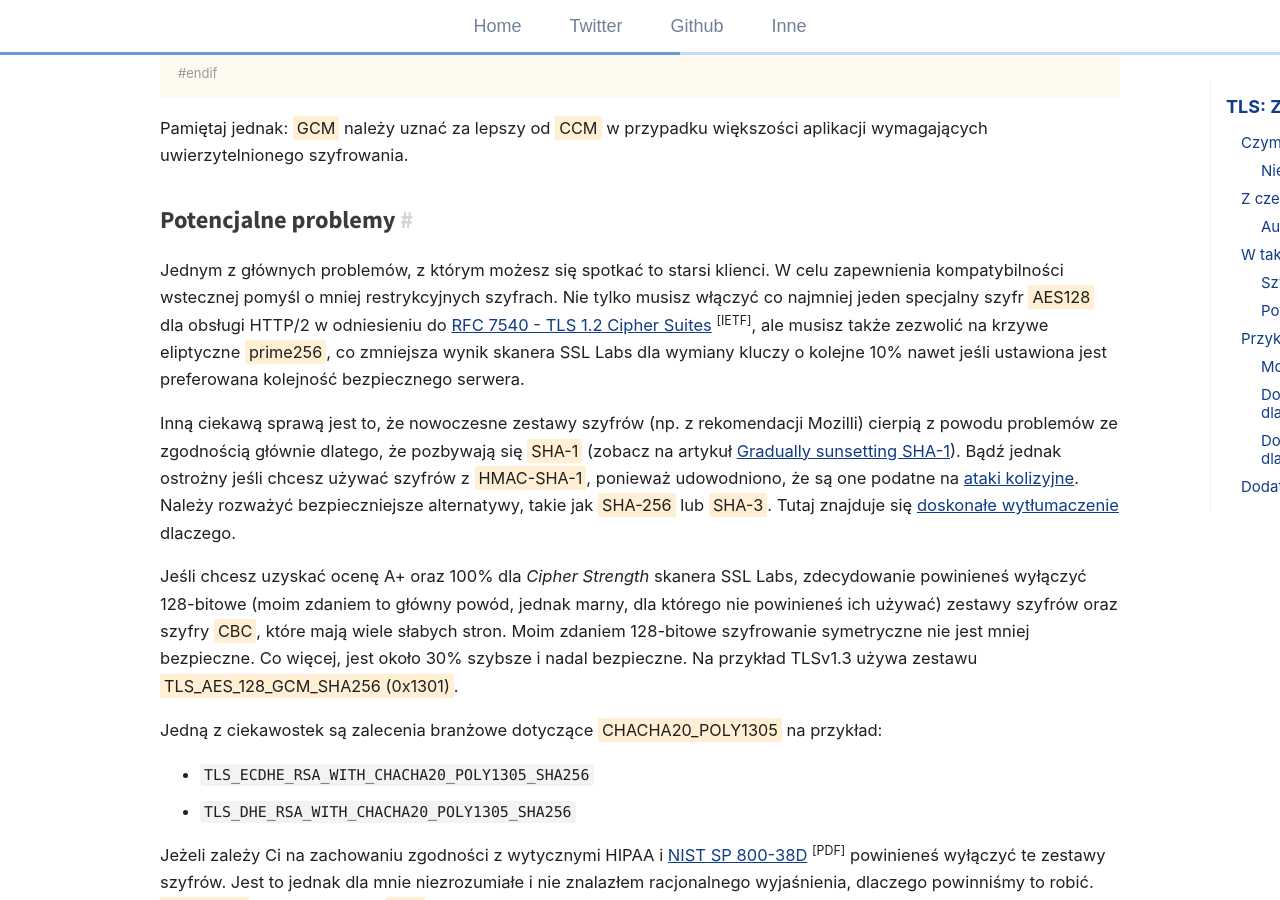
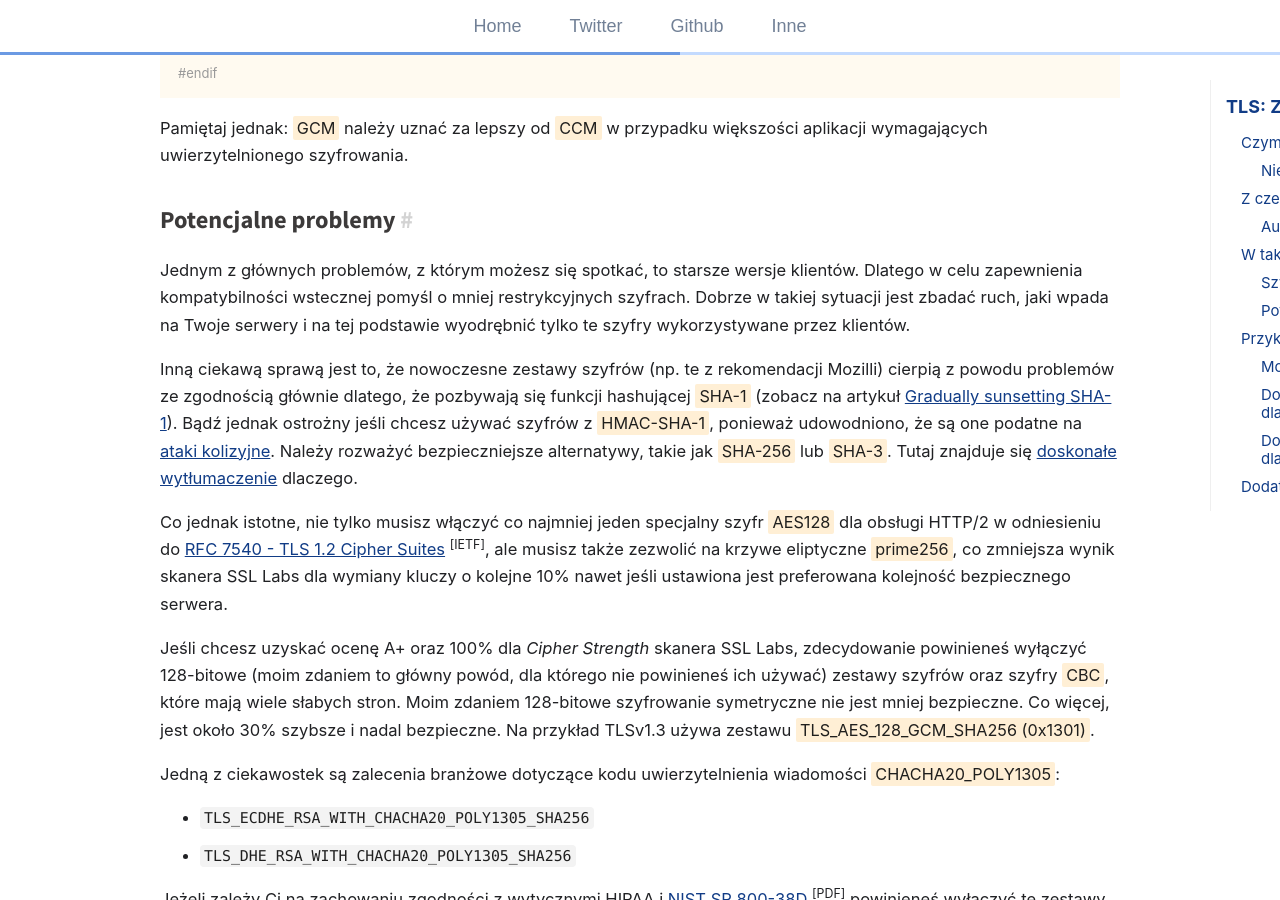
Before and after one commit to git04112019/trimstray.github.io, a Jekyll site: the page built from _posts/2019-12-09-tls-zestawy_szyfrow.md, in a window 1280 px wide and 900 px high, scrolled down 13117 px. Built offline with Jekyll 4.4.1, drawn with Linux system fonts in a browser that asks for light colours; comment, search, counter and statistics services are not loaded.

Commit message:
uncommited changes - signed-off-by: trimstray <trimstray@gmail.com>

```diff
--- a/_posts/2019-12-09-tls-zestawy_szyfrow.md
+++ b/_posts/2019-12-09-tls-zestawy_szyfrow.md
@@ -313,13 +313,15 @@ Pamiętaj jednak: <span class="h-b">GCM</span> należy uznać za lepszy od <span
 
 ### Potencjalne problemy
 
-Jednym z głównych problemów, z którym możesz się spotkać to starsi klienci. W celu zapewnienia kompatybilności wstecznej pomyśl o mniej restrykcyjnych szyfrach. Nie tylko musisz włączyć co najmniej jeden specjalny szyfr <span class="h-b">AES128</span> dla obsługi HTTP/2 w odniesieniu do [RFC 7540 - TLS 1.2 Cipher Suites](https://tools.ietf.org/html/rfc7540#section-9.2.2) <sup>[IETF]</sup>, ale musisz także zezwolić na krzywe eliptyczne <span class="h-b">prime256</span>, co zmniejsza wynik skanera SSL Labs dla wymiany kluczy o kolejne 10% nawet jeśli ustawiona jest preferowana kolejność bezpiecznego serwera.
+Jednym z głównych problemów, z którym możesz się spotkać, to starsze wersje klientów. Dlatego w celu zapewnienia kompatybilności wstecznej pomyśl o mniej restrykcyjnych szyfrach. Dobrze w takiej sytuacji jest zbadać ruch, jaki wpada na Twoje serwery i na tej podstawie wyodrębnić tylko te szyfry wykorzystywane przez klientów.
 
-Inną ciekawą sprawą jest to, że nowoczesne zestawy szyfrów (np. z rekomendacji Mozilli) cierpią z powodu problemów ze zgodnością głównie dlatego, że pozbywają się <span class="h-b">SHA-1</span> (zobacz na artykuł [Gradually sunsetting SHA-1](https://security.googleblog.com/2014/09/gradually-sunsetting-sha-1.html)). Bądź jednak ostrożny jeśli chcesz używać szyfrów z <span class="h-b">HMAC-SHA-1</span>, ponieważ udowodniono, że są one podatne na [ataki kolizyjne](https://shattered.io/). Należy rozważyć bezpieczniejsze alternatywy, takie jak <span class="h-b">SHA-256</span> lub <span class="h-b">SHA-3</span>. Tutaj znajduje się [doskonałe wytłumaczenie](https://crypto.stackexchange.com/a/26518) dlaczego.
+Inną ciekawą sprawą jest to, że nowoczesne zestawy szyfrów (np. te z rekomendacji Mozilli) cierpią z powodu problemów ze zgodnością głównie dlatego, że pozbywają się funkcji hashującej <span class="h-b">SHA-1</span> (zobacz na artykuł [Gradually sunsetting SHA-1](https://security.googleblog.com/2014/09/gradually-sunsetting-sha-1.html)). Bądź jednak ostrożny jeśli chcesz używać szyfrów z <span class="h-b">HMAC-SHA-1</span>, ponieważ udowodniono, że są one podatne na [ataki kolizyjne](https://shattered.io/). Należy rozważyć bezpieczniejsze alternatywy, takie jak <span class="h-b">SHA-256</span> lub <span class="h-b">SHA-3</span>. Tutaj znajduje się [doskonałe wytłumaczenie](https://crypto.stackexchange.com/a/26518) dlaczego.
 
-Jeśli chcesz uzyskać ocenę A+ oraz 100% dla _Cipher Strength_ skanera SSL Labs, zdecydowanie powinieneś wyłączyć 128-bitowe (moim zdaniem to główny powód, jednak marny, dla którego nie powinieneś ich używać) zestawy szyfrów oraz szyfry <span class="h-b">CBC</span>, które mają wiele słabych stron. Moim zdaniem 128-bitowe szyfrowanie symetryczne nie jest mniej bezpieczne. Co więcej, jest około 30% szybsze i nadal bezpieczne. Na przykład TLSv1.3 używa zestawu <span class="h-b">TLS_AES_128_GCM_SHA256 (0x1301)</span>.
+Co jednak istotne, nie tylko musisz włączyć co najmniej jeden specjalny szyfr <span class="h-b">AES128</span> dla obsługi HTTP/2 w odniesieniu do [RFC 7540 - TLS 1.2 Cipher Suites](https://tools.ietf.org/html/rfc7540#section-9.2.2) <sup>[IETF]</sup>, ale musisz także zezwolić na krzywe eliptyczne <span class="h-b">prime256</span>, co zmniejsza wynik skanera SSL Labs dla wymiany kluczy o kolejne 10% nawet jeśli ustawiona jest preferowana kolejność bezpiecznego serwera.
 
-Jedną z ciekawostek są zalecenia branżowe dotyczące <span class="h-b">CHACHA20_POLY1305</span> na przykład:
+Jeśli chcesz uzyskać ocenę A+ oraz 100% dla _Cipher Strength_ skanera SSL Labs, zdecydowanie powinieneś wyłączyć 128-bitowe (moim zdaniem to główny powód, dla którego nie powinieneś ich używać) zestawy szyfrów oraz szyfry <span class="h-b">CBC</span>, które mają wiele słabych stron. Moim zdaniem 128-bitowe szyfrowanie symetryczne nie jest mniej bezpieczne. Co więcej, jest około 30% szybsze i nadal bezpieczne. Na przykład TLSv1.3 używa zestawu <span class="h-b">TLS_AES_128_GCM_SHA256 (0x1301)</span>.
+
+Jedną z ciekawostek są zalecenia branżowe dotyczące kodu uwierzytelnienia wiadomości <span class="h-b">CHACHA20_POLY1305</span>:
 
 - `TLS_ECDHE_RSA_WITH_CHACHA20_POLY1305_SHA256`
 - `TLS_DHE_RSA_WITH_CHACHA20_POLY1305_SHA256`
```
